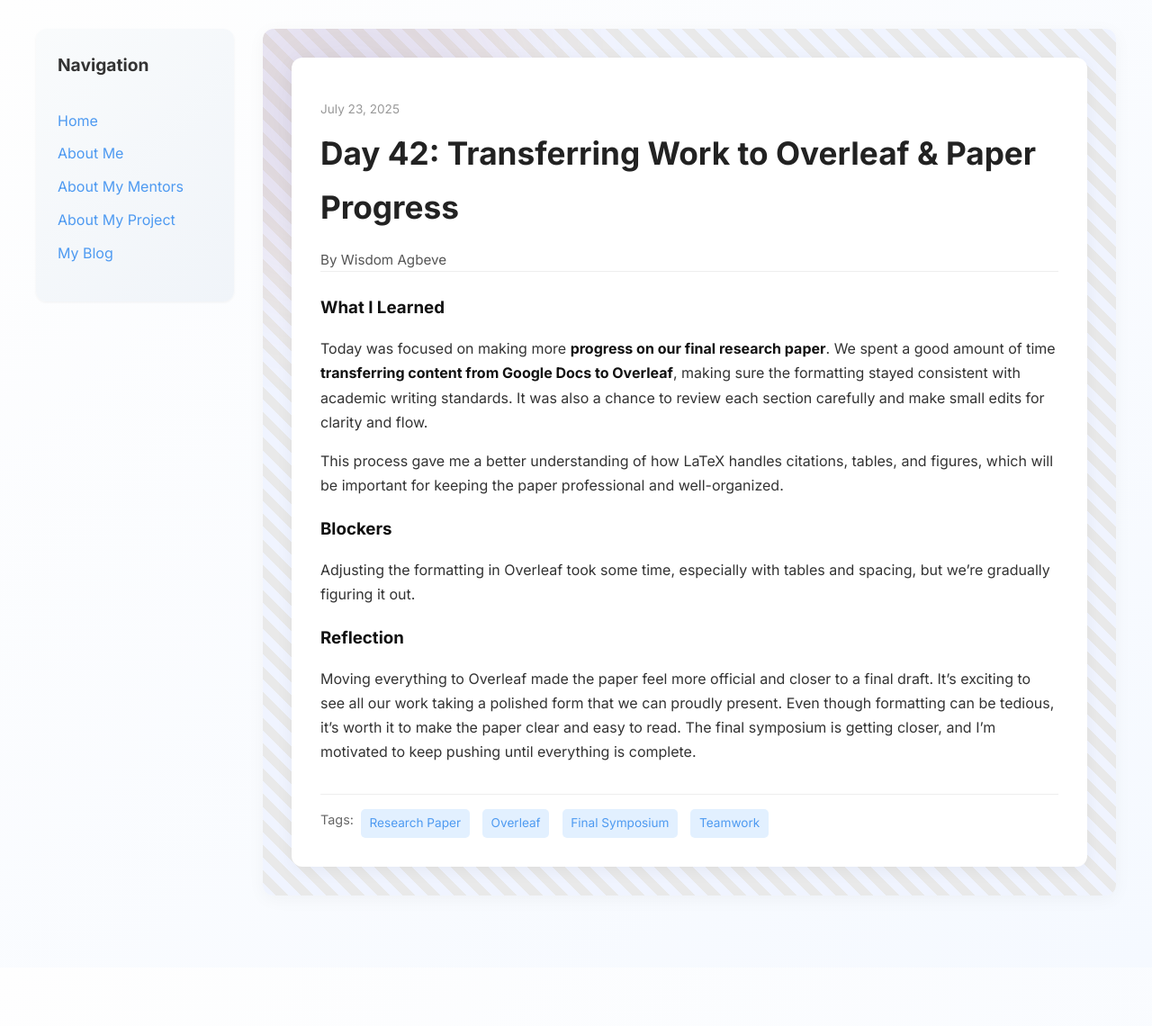
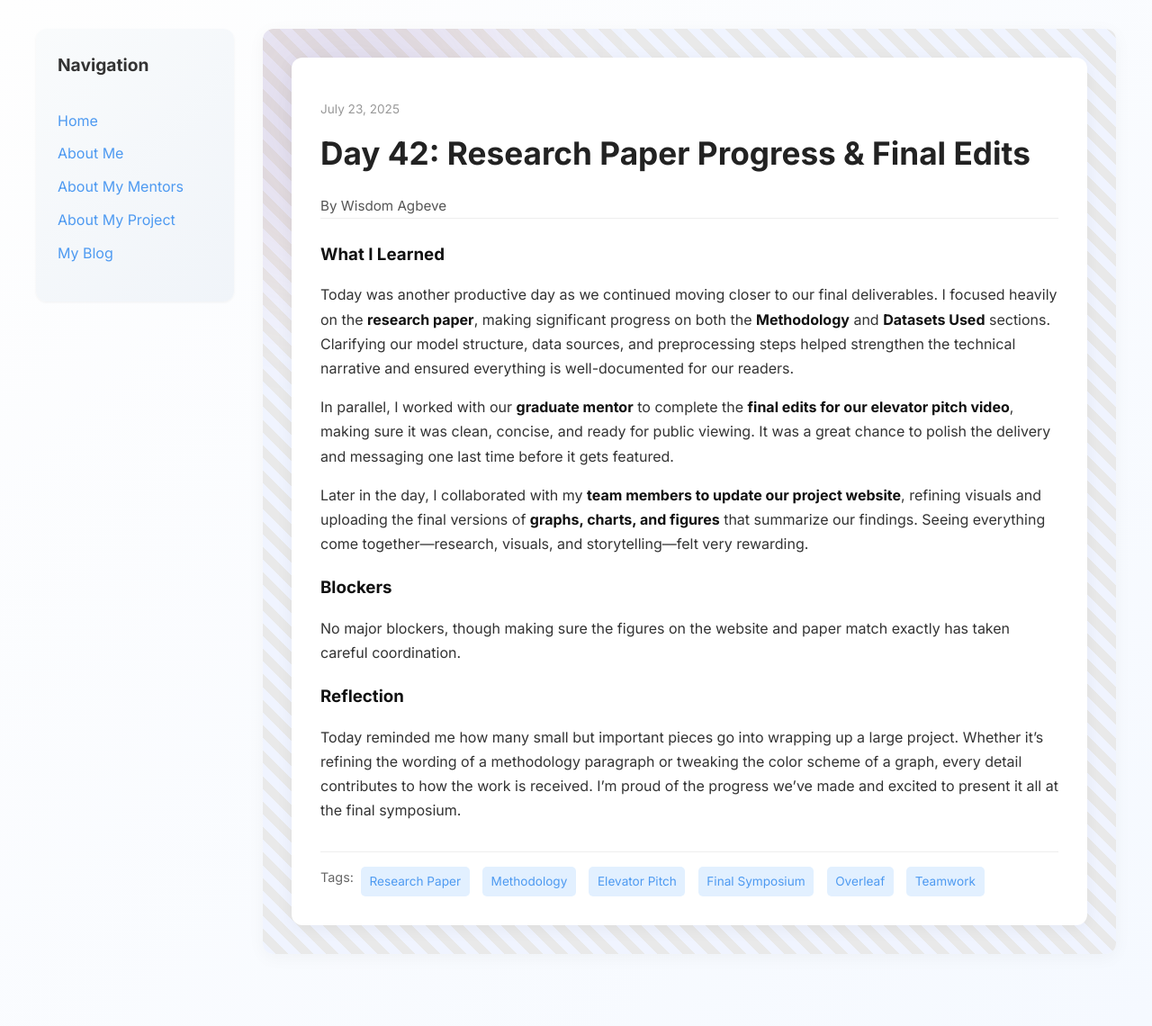
Before and after one commit to wisdomagbeve01/wisdomagbeve01.github.io, a Jekyll site: the page built from _posts/2025-07-23-day-42.md, in a window 1280 px wide. Shown: the whole page at 90% size. Built offline with Jekyll 4.4.1, drawn with Linux system fonts in a browser that asks for light colours; before the commit the page ends 1075 px from its top, so only the background shows below that.

Commit message:
Update 2025-07-23-day-42.md

```diff
--- a/_posts/2025-07-23-day-42.md
+++ b/_posts/2025-07-23-day-42.md
@@ -1,19 +1,21 @@
 ---
 layout: post
-title: "Day 42: Transferring Work to Overleaf & Paper Progress"
+title: "Day 42: Research Paper Progress & Final Edits"
 date: 2025-07-23
 author: Wisdom Agbeve
 permalink: /day42.html
-tags: ["Research Paper", "Overleaf", "Final Symposium", "Teamwork"]
+tags: ["Research Paper", "Methodology", "Elevator Pitch", "Final Symposium", "Overleaf", "Teamwork"]
 
 what_i_learned: |
-  Today was focused on making more **progress on our final research paper**. We spent a good amount of time **transferring content from Google Docs to Overleaf**, making sure the formatting stayed consistent with academic writing standards. It was also a chance to review each section carefully and make small edits for clarity and flow.
+  Today was another productive day as we continued moving closer to our final deliverables. I focused heavily on the **research paper**, making significant progress on both the **Methodology** and **Datasets Used** sections. Clarifying our model structure, data sources, and preprocessing steps helped strengthen the technical narrative and ensured everything is well-documented for our readers.
 
-  This process gave me a better understanding of how LaTeX handles citations, tables, and figures, which will be important for keeping the paper professional and well-organized.
+  In parallel, I worked with our **graduate mentor** to complete the **final edits for our elevator pitch video**, making sure it was clean, concise, and ready for public viewing. It was a great chance to polish the delivery and messaging one last time before it gets featured.
+
+  Later in the day, I collaborated with my **team members to update our project website**, refining visuals and uploading the final versions of **graphs, charts, and figures** that summarize our findings. Seeing everything come together—research, visuals, and storytelling—felt very rewarding.
 
 blockers: |
-  Adjusting the formatting in Overleaf took some time, especially with tables and spacing, but we’re gradually figuring it out.
+  No major blockers, though making sure the figures on the website and paper match exactly has taken careful coordination.
 
 reflection: |
-  Moving everything to Overleaf made the paper feel more official and closer to a final draft. It’s exciting to see all our work taking a polished form that we can proudly present. Even though formatting can be tedious, it’s worth it to make the paper clear and easy to read. The final symposium is getting closer, and I’m motivated to keep pushing until everything is complete.
+  Today reminded me how many small but important pieces go into wrapping up a large project. Whether it's refining the wording of a methodology paragraph or tweaking the color scheme of a graph, every detail contributes to how the work is received. I’m proud of the progress we’ve made and excited to present it all at the final symposium.
 ---
```
